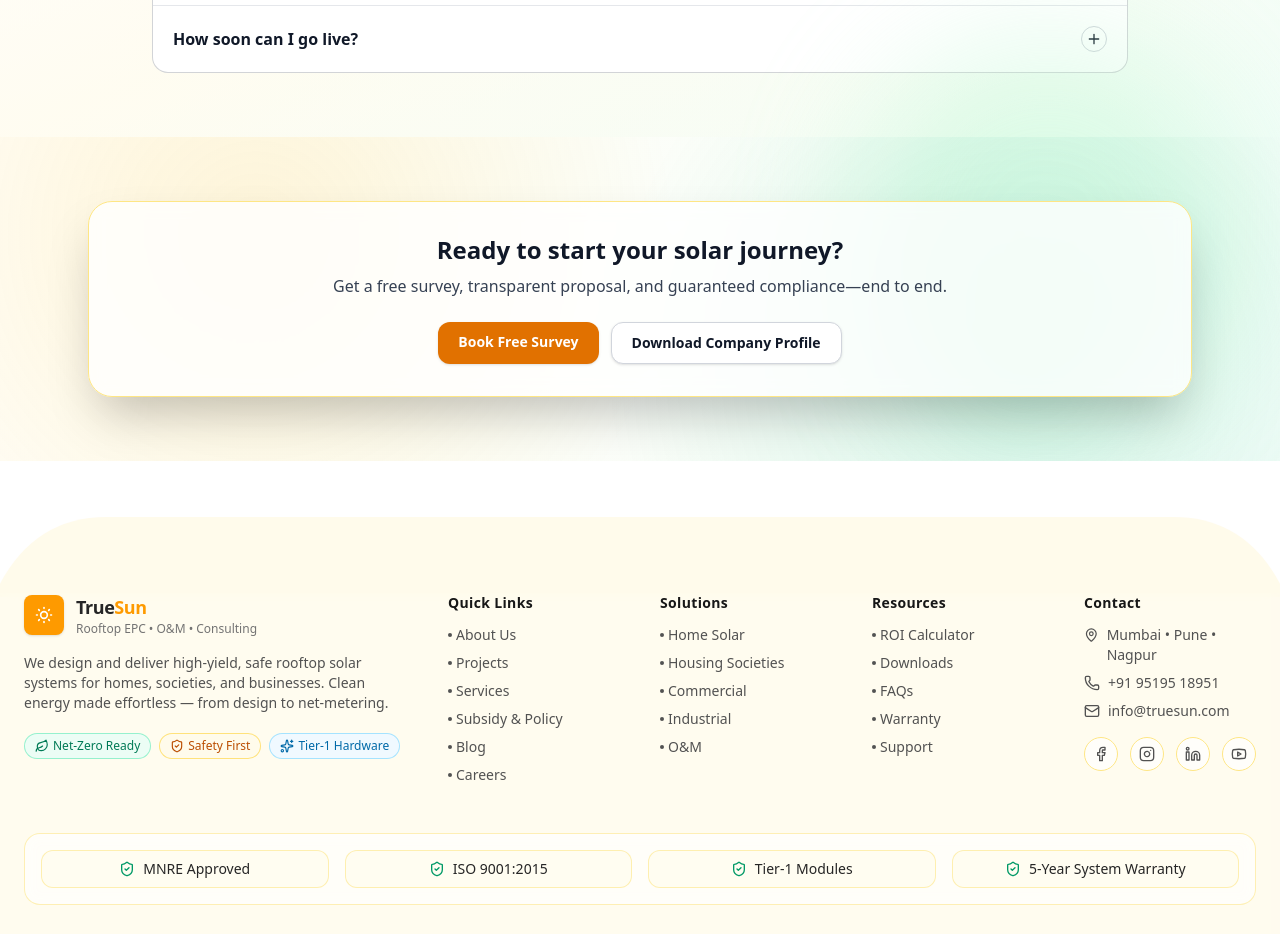
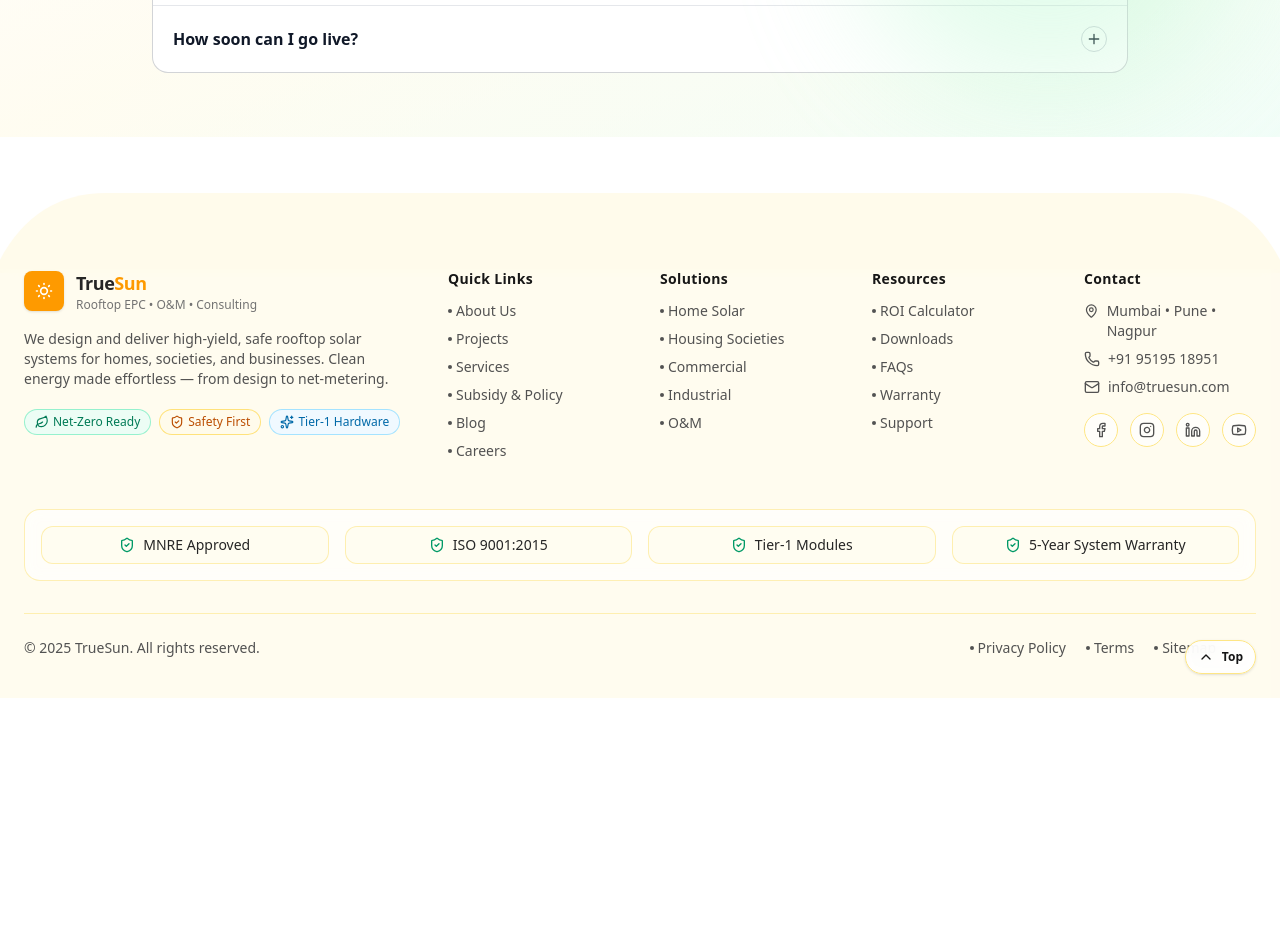
Before and after one commit to digitalwebconnection/TrueSun, a React (Vite) app: page /about in a window 1280 px wide. Shown: the part 5740-6674 px from the top of the page. After the commit the page ends 6438 px from the top, so only its background shows below. Built offline with nearby package versions, Linux system fonts and the light colour scheme.

Commit message:
first commit1

```diff
--- a/src/component/abouus/AboutAb.tsx
+++ b/src/component/abouus/AboutAb.tsx
@@ -62,7 +62,6 @@
       <CurvedSteps />
       <AlternatingTimeline />
       <FAQAccordion />
-      <CTASection />
     </section>
   );
 }
@@ -486,21 +485,3 @@
     </svg>
   );
 }
-
-function CTASection() {
-  return (
-    <div className="relative overflow-hidden py-16">
-      <div className="pointer-events-none absolute inset-0 bg-[radial-gradient(circle_at_20%_30%,rgba(251,191,36,0.15)_0,transparent_40%),radial-gradient(circle_at_80%_70%,rgba(16,185,129,0.15)_0,transparent_40%)]" />
-      <div className="mx-auto max-w-6xl px-6">
-        <motion.div {...fadeUpProps} className="rounded-3xl border border-amber-200 bg-white/80 p-8 text-center shadow-2xl backdrop-blur">
-          <h3 className="text-2xl font-bold">Ready to start your solar journey?</h3>
-          <p className="mt-2 text-gray-700">Get a free survey, transparent proposal, and guaranteed compliance—end to end.</p>
-          <div className="mt-6 flex flex-wrap justify-center gap-3">
-            <a href="#" className="rounded-xl bg-amber-600 px-5 py-2.5 text-sm font-semibold text-white shadow hover:bg-amber-700">Book Free Survey</a>
-            <a href="#" className="rounded-xl border border-gray-300 bg-white px-5 py-2.5 text-sm font-semibold text-gray-900 shadow-sm hover:bg-gray-50">Download Company Profile</a>
-          </div>
-        </motion.div>
-      </div>
-    </div>
-  );
-}
```
